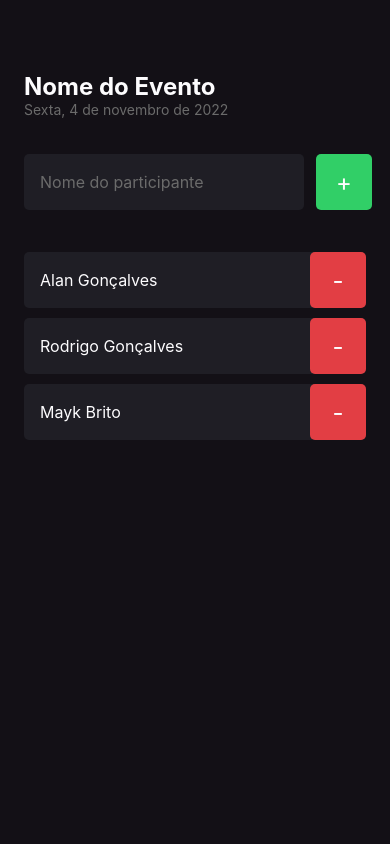
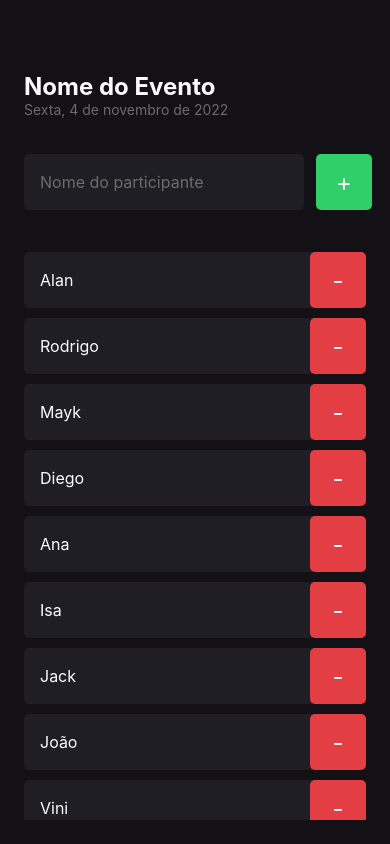
Before and after one commit to lanDev01/imhere, a React Native app: screen / in a window 390 px wide. Built offline with nearby package versions, Linux system fonts and the light colour scheme.

Commit message:
Feat: criando listagem de participantes

```diff
--- a/src/screens/Home/index.tsx
+++ b/src/screens/Home/index.tsx
@@ -1,9 +1,11 @@
-import { Text, View, TextInput, TouchableOpacity } from 'react-native';
+import { Text, View, TextInput, TouchableOpacity, FlatList } from 'react-native';
 import { styles } from "./styles"
 
 import { Participant } from '../../components/participant';
 
 export function Home() {
+  const participants = ['Alan', 'Rodrigo', 'Mayk', 'Diego', 'Ana', 'Isa', 'Jack', 'João', 'Vini', 'Biro']
+
   function handleParticipantAdd() {
     console.log('Clicou');
   }
@@ -29,9 +31,20 @@ export function Home() {
         </TouchableOpacity>
       </View>
 
-      <Participant name='Alan Gonçalves' onRemove={() => handleParticipantRemove("Alan")} />
-      <Participant name='Rodrigo Gonçalves' onRemove={() => handleParticipantRemove("Rodrigo")} />
-      <Participant name='Mayk Brito' onRemove={() => handleParticipantRemove("Mayk")} />
+      <FlatList
+        data={participants}
+        keyExtractor={item => item}
+        renderItem={({ item }) => (
+          <Participant key={item} name={item} onRemove={() => handleParticipantRemove(item)} />
+        )}
+        showsVerticalScrollIndicator={false}
+        ListEmptyComponent={() => (
+          <Text style={styles.listEmptyText}>
+            Ninguem chegou ainda no evento ainda? Adicione participantes a sua lista de presença.
+          </Text>
+        )}
+      />
+
     </View>
   );
 }
--- a/src/screens/Home/styles.ts
+++ b/src/screens/Home/styles.ts
@@ -42,5 +42,10 @@ export const styles = StyleSheet.create({
     borderRadius: 5,
     backgroundColor: '#31CF67',
     justifyContent: 'center',
+  },
+  listEmptyText: {
+    color: '#FDFCFE',
+    fontSize: 14,
+    textAlign: "center",
   }
 });
```
